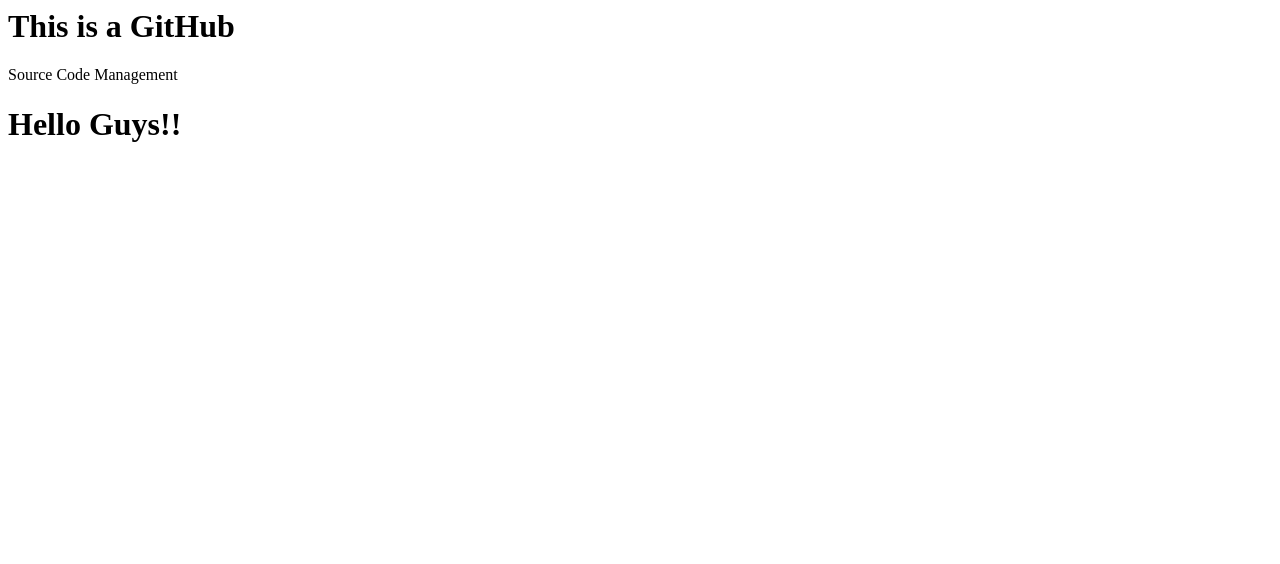
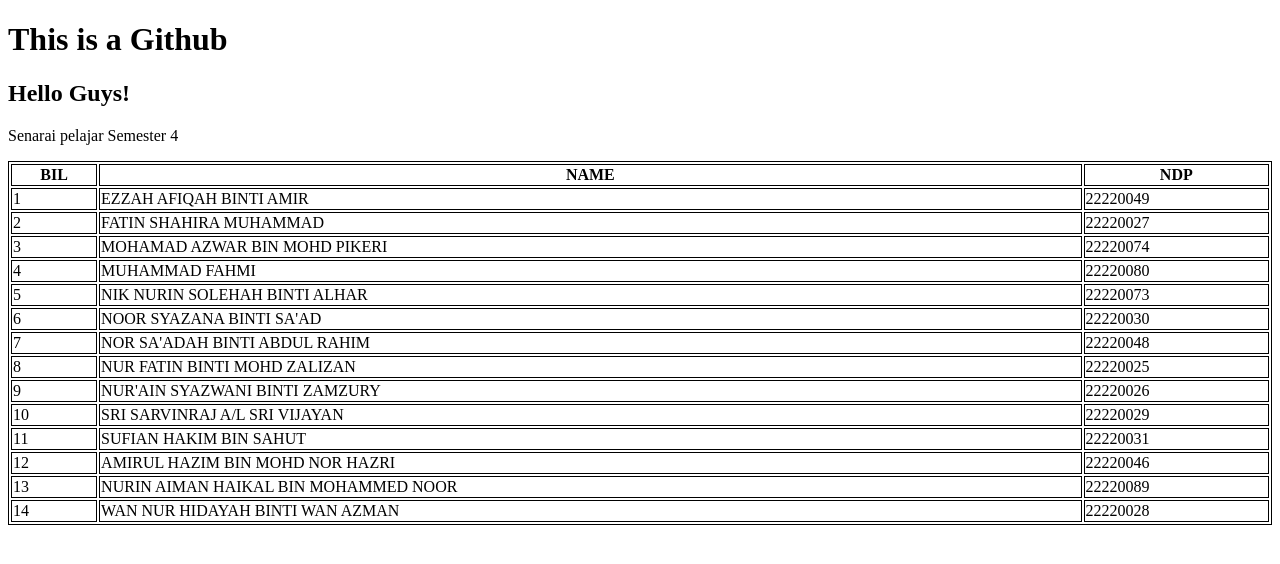
Before and after one commit to aimandakner/amalifinalio, a plain HTML site: page index.html in a window 1280 px wide. Drawn offline with Linux system fonts and the light colour scheme.

Commit message:
Add files via upload

```diff
--- a/index.html
+++ b/index.html
@@ -1,5 +1,95 @@
+<!DOCTYPE html>
 <html>
-    <h1>This is a GitHub</h1>
-    <p>Source Code Management</p>
-    <h1>Hello Guys!!</h1>
-</html
+<head>
+<style>
+table, th, td {
+  border: 1px solid black;
+}
+</style>
+</head>
+<body>
+
+<h1>This is a Github</h1>
+<h2>Hello Guys!</h2>
+<p>Senarai pelajar Semester 4</p>
+
+<table style="width:100%">
+  <tr>
+    <th>BIL</th>
+    <th>NAME</th>
+    <th>NDP</th>
+  </tr>
+  <tr>
+    <td>1</td>
+    <td>EZZAH AFIQAH BINTI AMIR</td>
+    <td>22220049</td>
+  </tr>
+  <tr>
+    <td>2</td>
+    <td>FATIN SHAHIRA MUHAMMAD</td>
+    <td>22220027</td>
+  </tr>
+  <tr>
+    <td>3</td>
+    <td>MOHAMAD AZWAR BIN MOHD PIKERI</td>
+    <td>22220074</td>
+  </tr>
+  <tr>
+    <td>4</td>
+    <td>MUHAMMAD FAHMI</td>
+    <td>22220080</td>
+  </tr>
+  <tr>
+    <td>5</td>
+    <td>NIK NURIN SOLEHAH BINTI ALHAR</td>
+    <td>22220073</td>
+  </tr>
+  <tr>
+    <td>6</td>
+    <td>NOOR SYAZANA BINTI SA'AD</td>
+    <td>22220030</td>
+  </tr>
+  <tr>
+    <td>7</td>
+    <td>NOR SA'ADAH BINTI ABDUL RAHIM</td>
+    <td>22220048</td>
+  </tr>
+   <tr>
+    <td>8</td>
+    <td>NUR FATIN BINTI MOHD ZALIZAN</td>
+    <td>22220025</td>
+  </tr>
+  <tr>
+    <td>9</td>
+    <td>NUR'AIN SYAZWANI BINTI ZAMZURY</td>
+    <td>22220026</td>
+  </tr>
+  <tr>
+    <td>10</td>
+    <td>SRI SARVINRAJ A/L SRI VIJAYAN</td>
+    <td>22220029</td>
+  </tr>
+  <tr>
+    <td>11</td>
+    <td>SUFIAN HAKIM BIN SAHUT</td>
+    <td>22220031</td>
+  </tr>
+  <tr>
+    <td>12</td>
+    <td>AMIRUL HAZIM BIN MOHD NOR HAZRI</td>
+    <td>22220046</td>
+  </tr>
+  <tr>
+    <td>13</td>
+    <td>NURIN AIMAN HAIKAL BIN MOHAMMED NOOR</td>
+    <td>22220089</td>
+  </tr>
+  <tr>
+    <td>14</td>
+    <td>WAN NUR HIDAYAH BINTI WAN AZMAN</td>
+    <td>22220028</td>
+  </tr>
+</table>
+
+</body>
+</html>
```
